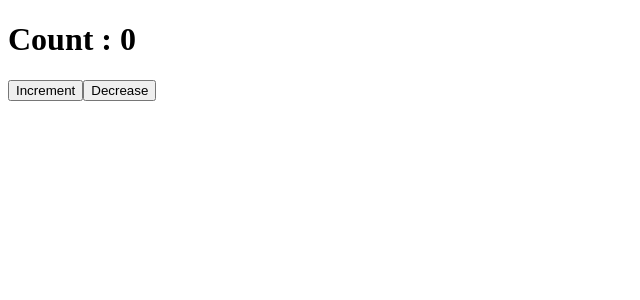
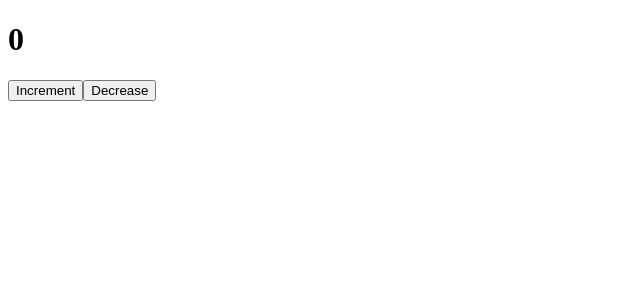
Before and after one commit to acciojob/counter-redux-SoumyaRanjan63, a React app: page / in a window 1280 px wide. Shown: the top 300 px of the page, without its empty margins (0-640 px from the left). Built offline with nearby package versions, Linux system fonts and the light colour scheme.

Commit message:
trd commit

```diff
--- a/src/components/CounterApp.js
+++ b/src/components/CounterApp.js
@@ -7,7 +7,7 @@ const CounterApp = () => {
     const dispatch=useDispatch();
     return (
         <div>
-            <h1>Count : {count}</h1>
+            <h1>{count}</h1>
             <button onClick={()=>dispatch(increment())}>Increment</button>
             <button onClick={()=>dispatch(decrement())}>Decrease</button>
 
```
